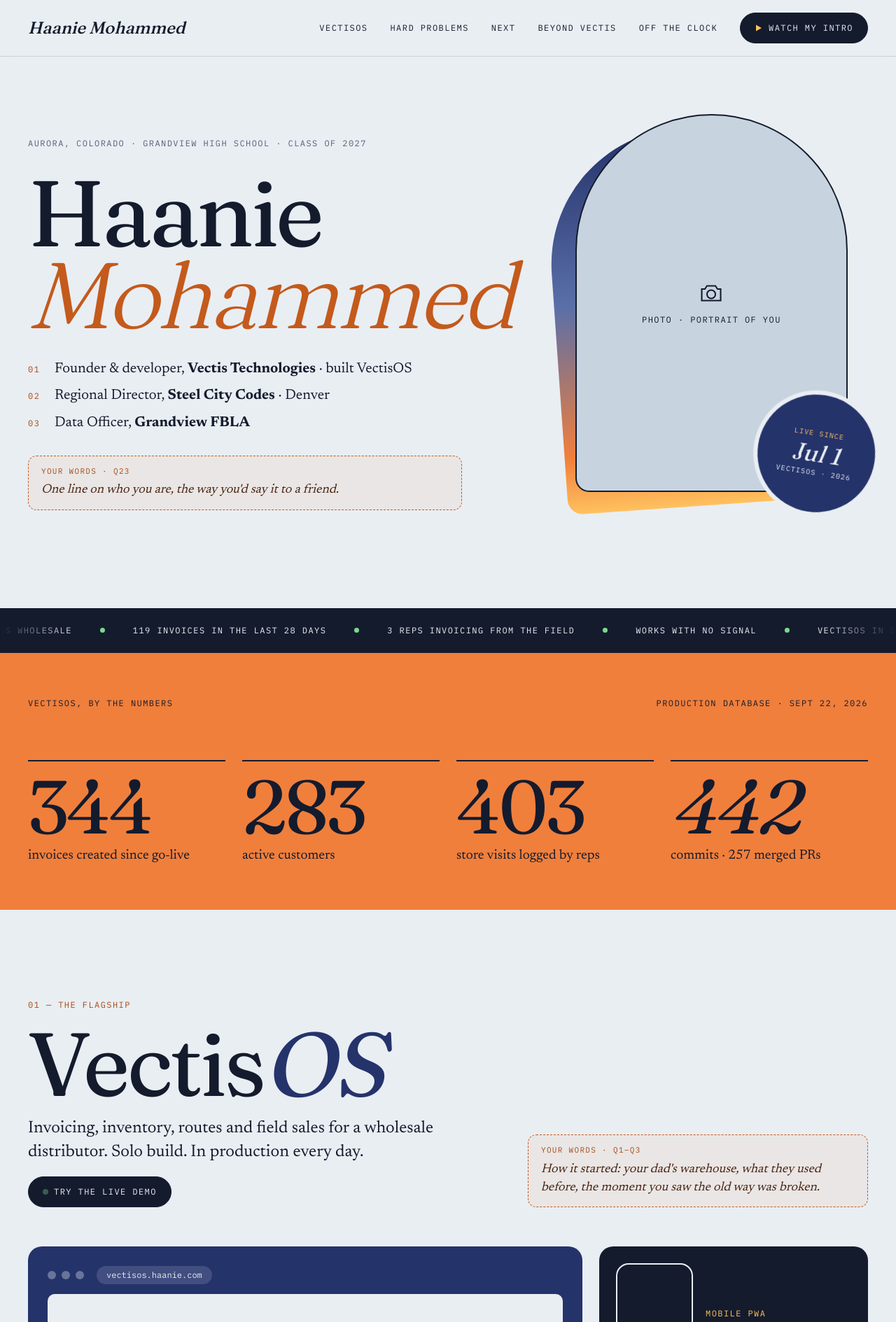
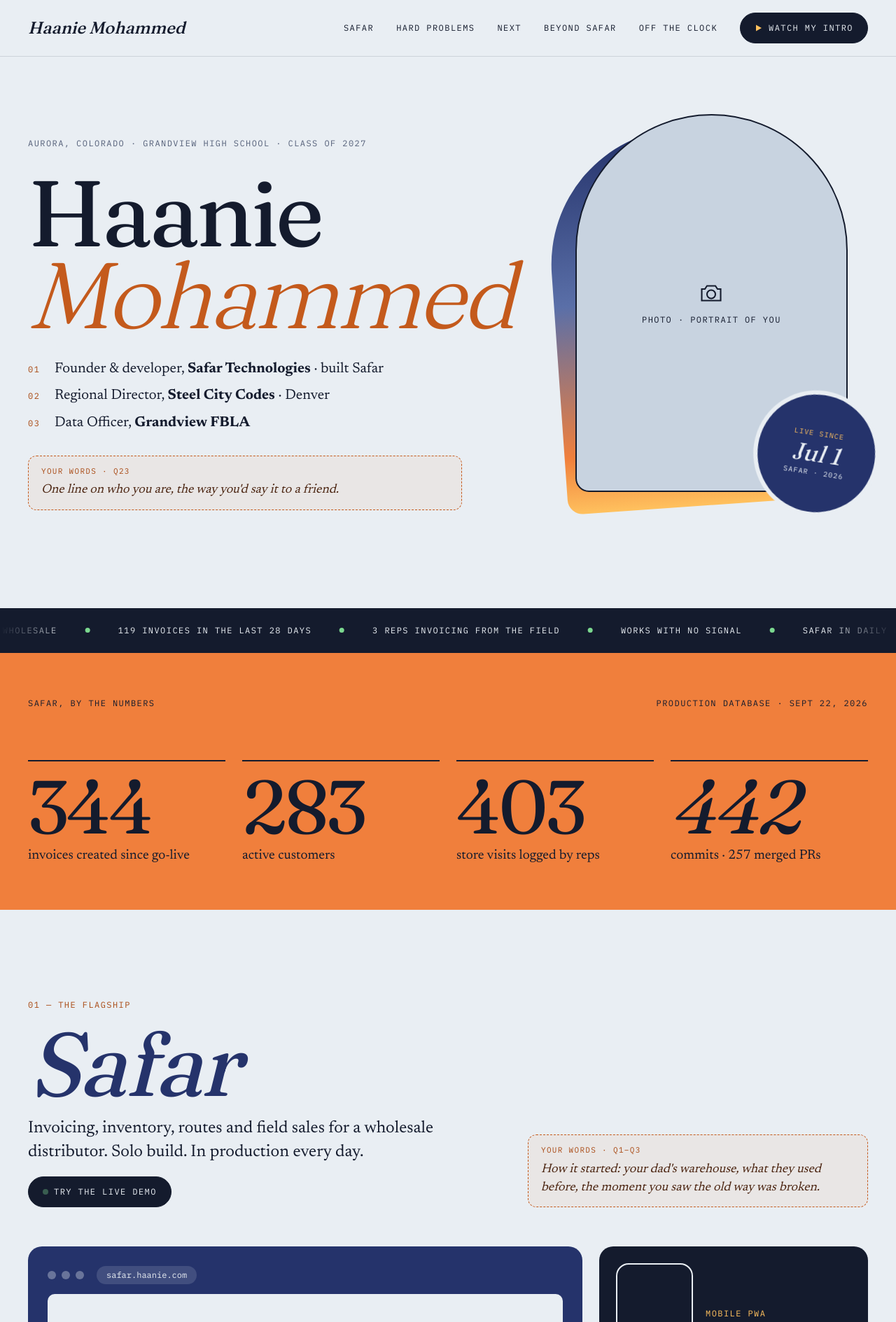
Before and after one commit to haanie09/haanie-portfolio, a Next.js app: page / in a window 1280 px wide. Shown: the top 1889 px of the page at 70% size. Built offline with nearby package versions, Linux system fonts and the light colour scheme.

Commit message:
Rename VectisOS to Safar (Safar Technologies); demo at safar.haanie.com
Co-Authored-By: Claude Opus 5.5 <noreply@anthropic.com>

```diff
--- a/app/globals.css
+++ b/app/globals.css
@@ -706,7 +706,7 @@ em.disp {
   letter-spacing: -0.03em;
 }
 
-/* ─── VectisOS ──────────────────────────────────────────── */
+/* ─── Safar ──────────────────────────────────────────── */
 .showcase {
   margin-top: 56px;
   display: grid;
--- a/app/layout.tsx
+++ b/app/layout.tsx
@@ -13,10 +13,10 @@ const fullName = `${site.name.first} ${site.name.last}`;
 export const metadata: Metadata = {
   metadataBase: new URL("https://haanie.com"),
   title: fullName,
-  description: `${fullName}: builder of VectisOS, Regional Director at Steel City Codes Denver. ${site.place}.`,
+  description: `${fullName}: builder of Safar, Regional Director at Steel City Codes Denver. ${site.place}.`,
   openGraph: {
     title: fullName,
-    description: "VectisOS, Steel City Codes, and what I'm building next.",
+    description: "Safar, Steel City Codes, and what I'm building next.",
     type: "website",
   },
   robots: isHidden() ? { index: false, follow: false } : undefined,
--- a/app/notes/[slug]/page.tsx
+++ b/app/notes/[slug]/page.tsx
@@ -33,7 +33,7 @@ export default async function NotePage({ params }: Props) {
           ← {site.name.first} {site.name.last}
         </Link>
         <div className="stack">
-          <Kicker>VectisOS · {note.tag}</Kicker>
+          <Kicker>Safar · {note.tag}</Kicker>
           <h1 className="disp note__title">{note.title}</h1>
         </div>
 
@@ -59,7 +59,7 @@ export default async function NotePage({ params }: Props) {
         <Slot w={note.story} />
 
         <p className="words muted">
-          VectisOS is a private codebase. I&apos;m glad to walk through this code on a call:{" "}
+          Safar is a private codebase. I&apos;m glad to walk through this code on a call:{" "}
           <a className="note__link" href={`mailto:${site.email}`}>
             {site.email}
           </a>
--- a/app/page.tsx
+++ b/app/page.tsx
@@ -6,10 +6,10 @@ const introHref = site.links.intro ?? "#contact";
 
 function Nav() {
   const links = [
-    ["#vectis", "VectisOS"],
+    ["#safar", "Safar"],
     ["#problems", "Hard problems"],
     ["#next", "Next"],
-    ["#beyond", "Beyond Vectis"],
+    ["#beyond", "Beyond Safar"],
     ["#offhours", "Off the clock"],
   ];
   return (
@@ -82,7 +82,7 @@ function Hero() {
           <div className="sticker">
             <span className="mono sticker__top">Live since</span>
             <span className="disp sticker__big">Jul 1</span>
-            <span className="mono sticker__bottom">VectisOS · 2026</span>
+            <span className="mono sticker__bottom">Safar · 2026</span>
           </div>
         </div>
       </div>
@@ -120,7 +120,7 @@ function Stats() {
     <section className="stats">
       <div className="wrap">
         <div className="stats__head">
-          <span className="mono">VectisOS, by the numbers</span>
+          <span className="mono">Safar, by the numbers</span>
           <span className="mono">{site.stats.asOf}</span>
         </div>
         <div className="stats__grid">
@@ -136,16 +136,16 @@ function Stats() {
   );
 }
 
-function Vectis() {
-  const v = site.vectis;
+function Safar() {
+  const v = site.safar;
   return (
-    <section id="vectis" className="section">
+    <section id="safar" className="section">
       <div className="wrap">
         <div className="split split--end">
           <div className="split__main stack">
             <Kicker>{v.kicker}</Kicker>
             <h2 className="h-mega disp">
-              Vectis<em className="blue">OS</em>
+              <em className="blue">Safar</em>
             </h2>
             <p className="lede">{v.summary}</p>
             {site.links.demo ? (
@@ -171,11 +171,11 @@ function Vectis() {
                 </a>
               ) : null}
             </div>
-            <Photo src={site.photos.vectisDesktop} alt="VectisOS dashboard with demo data" label="VectisOS dashboard (demo data)" className="browser__screen" />
+            <Photo src={site.photos.safarDesktop} alt="Safar dashboard with demo data" label="Safar dashboard (demo data)" className="browser__screen" />
           </div>
           <div className="showcase__side">
             <div className="phonecard">
-              <Photo src={site.photos.vectisPhone} alt="VectisOS mobile app" label="phone" className="phonecard__phone" />
+              <Photo src={site.photos.safarPhone} alt="Safar mobile app" label="phone" className="phonecard__phone" />
               <div className="stack-s">
                 <span className="mono sun">Mobile PWA</span>
                 <span>{v.phoneNote}</span>
@@ -288,7 +288,7 @@ function Next() {
           <div className="split__main stack">
             <Kicker>{n.kicker}</Kicker>
             <h2 className="h-big disp">
-              VectisOS <em>Desktop</em>
+              Safar <em>Desktop</em>
             </h2>
             <p className="lede">{n.goal}</p>
           </div>
@@ -304,7 +304,7 @@ function Next() {
               <span />
               <span />
               <span />
-              <span className="mono">VectisOS</span>
+              <span className="mono">Safar</span>
             </div>
             <div className="next__body">
               <div className="next__side">
@@ -504,7 +504,7 @@ export default function Home() {
   if (isHidden()) return <InProgress />;
   return (
     <>
-      <a href="#vectis" className="skip mono">
+      <a href="#safar" className="skip mono">
         Skip to work
       </a>
       <Nav />
@@ -512,7 +512,7 @@ export default function Home() {
         <Hero />
         <Ticker />
         <Stats />
-        <Vectis />
+        <Safar />
         <Problems />
         <Killed />
         <Next />
--- a/content/notes.ts
+++ b/content/notes.ts
@@ -76,7 +76,7 @@ export const notes: Note[] = [
     tag: "Security",
     title: draft("Closing a cross-account data leak"),
     problem: [
-      draft("VectisOS keeps each business's data separate inside the database: every table checks that a row belongs to the signed-in user's organization. That layer was solid. The gap was in a handful of server routes that generate PDFs and send emails."),
+      draft("Safar keeps each business's data separate inside the database: every table checks that a row belongs to the signed-in user's organization. That layer was solid. The gap was in a handful of server routes that generate PDFs and send emails."),
       draft("Those routes checked that the caller was signed in, but not that the invoice they asked for was theirs, and they read data with an admin key that skips the database's checks. Any signed-in user could change the id in a request and read another business's invoices, statements and stock transfers, or have them emailed to any address."),
     ],
     fixes: [
--- a/content/site.ts
+++ b/content/site.ts
@@ -43,7 +43,7 @@ export const site = {
 
   links: {
     intro: null as string | null, // your one-minute YouTube intro, e.g. "https://youtube.com/watch?v=…"
-    demo: "https://vectisos.haanie.com" as string | null, // live VectisOS demo with made-up data
+    demo: "https://safar.haanie.com" as string | null, // live Safar demo with made-up data
     github: "https://github.com/vectis-tech" as string | null,
     linkedin: null as string | null,
     x: null as string | null,
@@ -53,13 +53,13 @@ export const site = {
   /** Photos: put files in /public/photos and set the path, e.g. "/photos/portrait.jpg". null = placeholder. */
   photos: {
     portrait: null as string | null,
-    vectisDesktop: null as string | null,
-    vectisPhone: null as string | null,
+    safarDesktop: null as string | null,
+    safarPhone: null as string | null,
     sccCamp: null as string | null,
   },
 
   roles: [
-    { org: "Vectis Technologies", title: "Founder & developer", note: "built VectisOS" },
+    { org: "Safar Technologies", title: "Founder & developer", note: "built Safar" },
     { org: "Steel City Codes", title: "Regional Director", note: "Denver" },
     { org: "Grandview FBLA", title: "Data Officer", note: "" },
   ],
@@ -67,7 +67,7 @@ export const site = {
   oneLiner: slot("Q23", "One line on who you are, the way you'd say it to a friend."),
 
   ticker: [
-    "VectisOS in daily use at Payless Wholesale",
+    "Safar in daily use at Payless Wholesale",
     "119 invoices in the last 28 days",
     "3 reps invoicing from the field",
     "Works with no signal",
@@ -83,7 +83,7 @@ export const site = {
     ],
   },
 
-  vectis: {
+  safar: {
     kicker: "01 — The flagship",
     summary: draft("Invoicing, inventory, routes and field sales for a wholesale distributor. Solo build. In production every day."),
     origin: slot("Q1–Q3", "How it started: your dad's warehouse, what they used before, the moment you saw the old way was broken."),
@@ -159,7 +159,7 @@ export const site = {
 
   next: {
     kicker: "04 — What I'm building next",
-    title: "VectisOS Desktop",
+    title: "Safar Desktop",
     status: "Local-first · planning · fall 2026",
     goal: draft("Save to the device first, sync to the cloud after. Every click feels instant, in the office and on the road, with or without signal."),
     /** The approach: local-first. */
@@ -174,7 +174,7 @@ export const site = {
   },
 
   beyond: {
-    kicker: "05 — Beyond Vectis",
+    kicker: "05 — Beyond Safar",
     scc: {
       name: "Steel City Codes",
       tag: "Nonprofit",
```
Also changed, not shown: public/photos/README.md.
